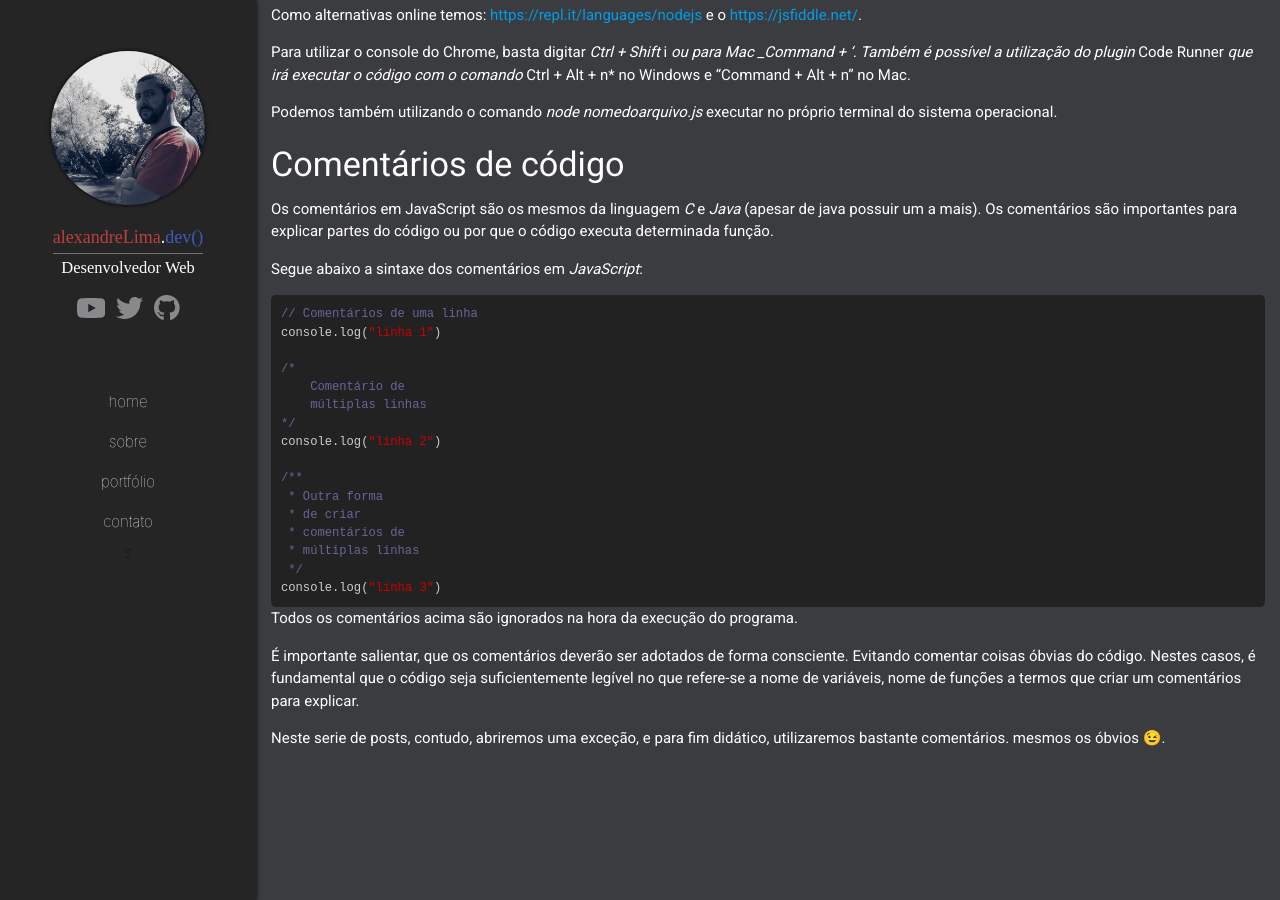
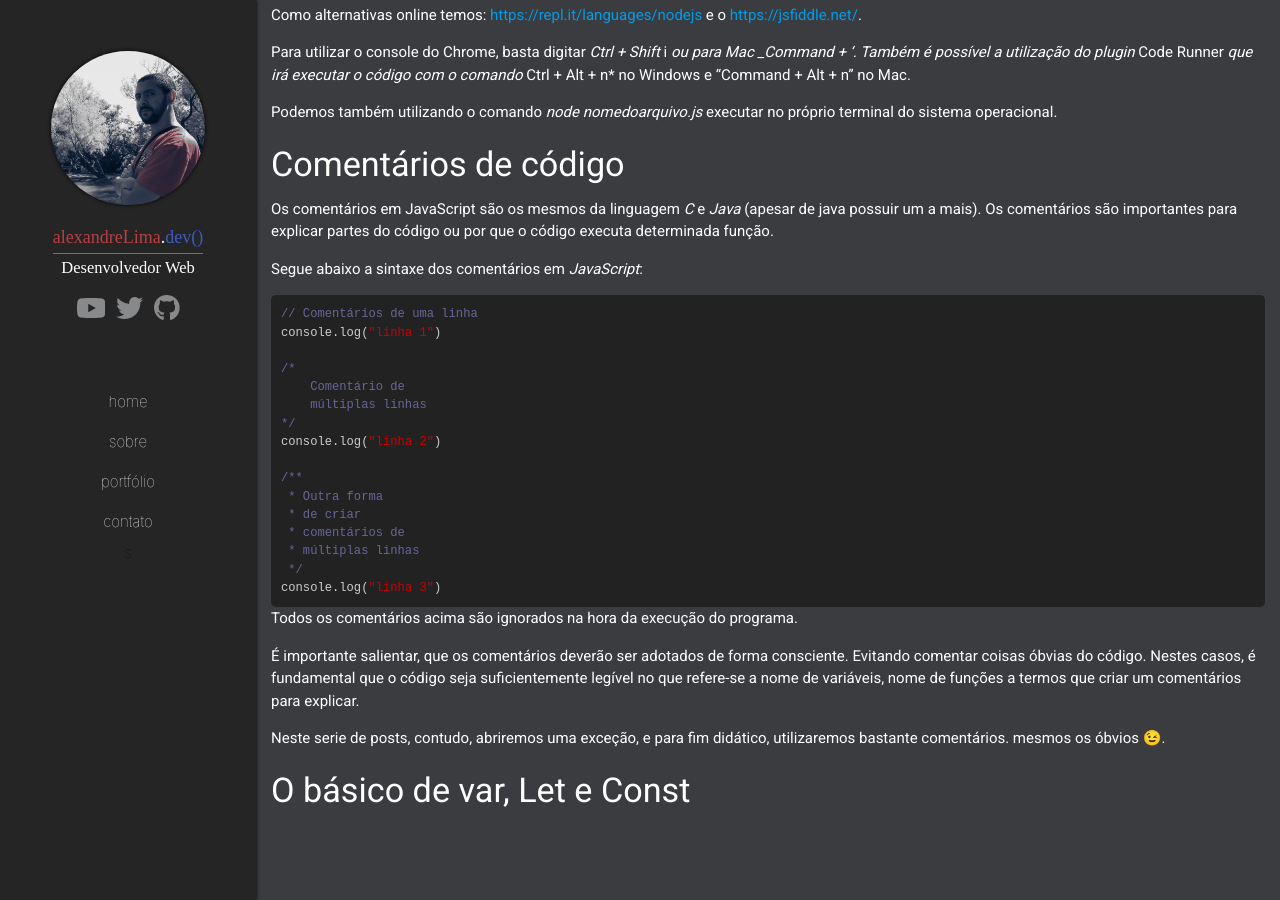
Before and after one commit to Alexandresl/alexandrelima-dev, a Jekyll site: the page built from _posts/2019-07-29-javascript-3-fundamentos.md, in a window 1280 px wide and 900 px high, scrolled down 2024 px. Built offline with Jekyll 4.4.1, drawn with Linux system fonts in a browser that asks for light colours; some web fonts are replaced; comment, search, counter and statistics services are not loaded.

Commit message:
Update Blog “2019-07-29-javascript-3-fundamentos”

```diff
--- a/_posts/2019-07-29-javascript-3-fundamentos.md
+++ b/_posts/2019-07-29-javascript-3-fundamentos.md
@@ -115,3 +115,5 @@ Todos os comentários acima são ignorados na hora da execução do programa.
 É importante salientar, que os comentários deverão ser adotados de forma consciente. Evitando comentar coisas óbvias do código. Nestes casos, é fundamental que o código seja suficientemente legível no que refere-se a nome de variáveis, nome de funções a termos que criar um comentários para explicar.
 
 Neste serie de posts, contudo, abriremos uma exceção, e para fim didático, utilizaremos bastante comentários. mesmos os óbvios 😉.
+
+#### O básico de var, Let e Const
```
